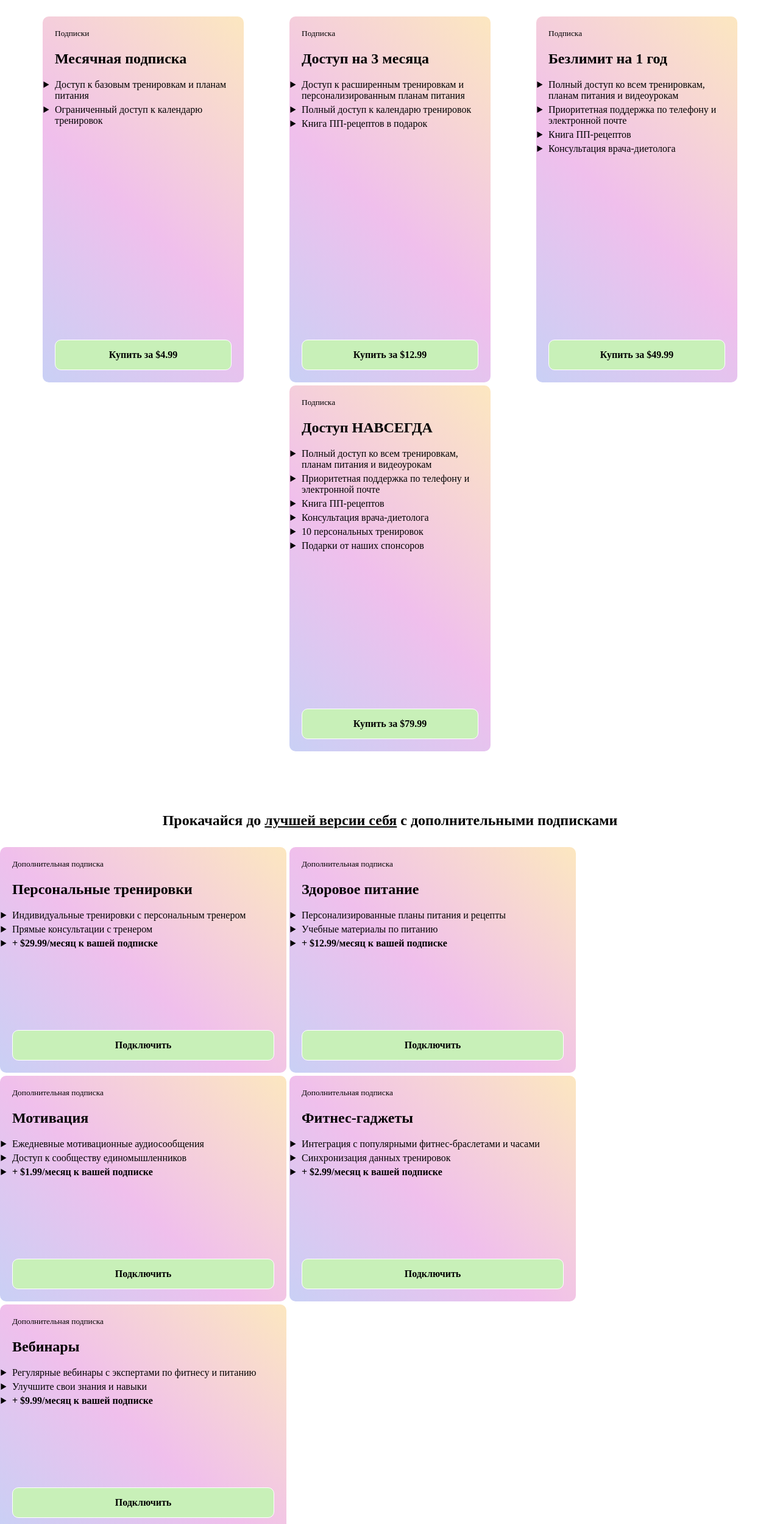
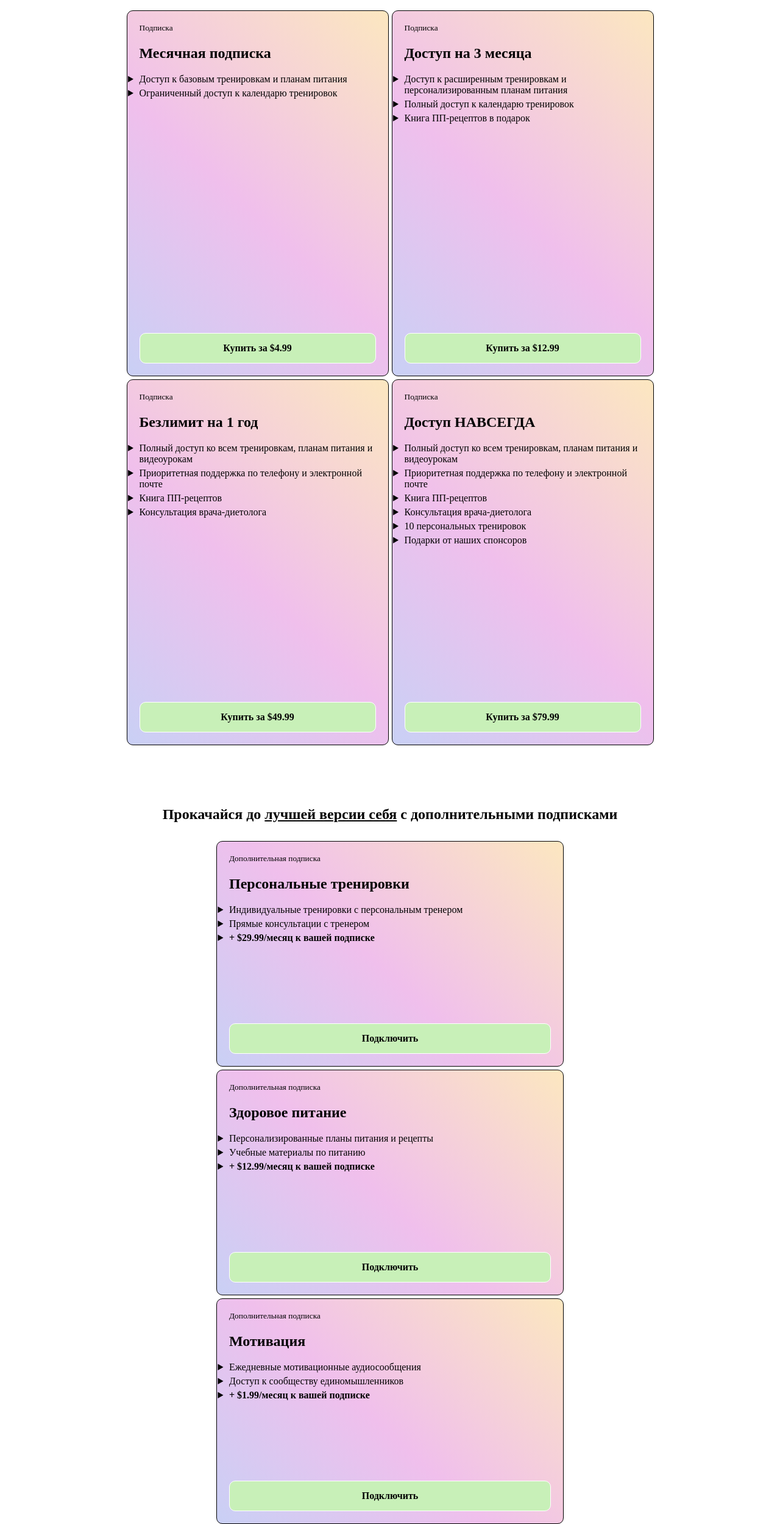
Before and after one commit to Olesyavelikaya/trainee-Anverali, a website built with Vite: page trainee/index.html in a window 1280 px wide. Shown: the part 224-2723 px from the top of the page at 61% size. Built offline with nearby package versions, Linux system fonts and the light colour scheme; files whose address does not match are found by name; a web font is replaced by a local one.

Commit message:
update style

```diff
--- a/trainee/index.html
+++ b/trainee/index.html
@@ -3,8 +3,7 @@
   <head>
     <meta charset="UTF-8" />
     <meta name="viewport" content="width=device-width, initial-scale=1.0" />
-    <link rel="stylesheet" href="style.css" />
-    <link rel="stylesheet" href="normalize.css" />
+    <link rel="stylesheet" href="style/style.css" />
     <title>Trainee Anverali</title>
   </head>
   <body>
@@ -31,10 +30,9 @@
       </div>
       <div class="container_main-subscription">
         <section
-          class="container-cards justify-content-eleny justify-content-center"
-        >
+          class="container-cards container_main-cards">
           <div class="card main-card_size">
-            <small>Подписки</small>
+            <small>Подписка</small>
             <h2 class="title-card">Месячная подписка</h2>
             <ul class="list">
               <li class="card-item">
@@ -100,7 +98,7 @@
               дополнительными подписками
             </h2>
           </div>
-          <div class="container-cards gap-10 justify-content-center">
+          <div class="container-cards gap-10 container_additional-cards">
             <div class="card additional-card_size">
               <small>Дополнительная подписка</small>
               <h2 class="title-card">Персональные тренировки</h2>
--- /dev/null
+++ b/trainee/style/media.css
@@ -0,0 +1,118 @@
+
+
+  @media screen and (min-width: 320px) {
+    .container_main-cards {
+      max-width: 315px;
+      justify-content: center;
+    }
+
+    .main-card_size {
+      width: 300px;
+      height: 600px;
+    }
+
+    .container_additional-cards {
+      max-width: 315px;
+      justify-content: center;
+    }
+
+    .additional-card_size {
+      min-height: 450px;
+      width: 300px;
+    }
+  }
+
+
+
+  @media screen and (min-width: 480px) {
+    .container_main-cards {
+      max-width: 400px;
+      justify-content: center;
+    }
+
+    .main-card_size {
+      width: 400px;
+      height: 600px;
+    }
+
+    .container_additional-cards {
+      max-width: 400px;
+      justify-content: center;
+    }
+
+    .additional-card_size {
+      min-height: 450px;
+      width: 400px;
+    }
+  }
+
+
+  @media screen and (min-width: 630px) {
+    .container_main-cards {
+      max-width: 750px;
+      justify-content: center;
+    }
+
+    .main-card_size {
+      width: 430px;
+      height: 600px;
+    }
+
+    .container_additional-cards {
+      max-width: 750px;
+      justify-content: center;
+    }
+
+    .additional-card_size {
+      min-height: 370px;
+      width: 570px;
+    }
+  }
+
+
+
+
+
+  @media screen and (min-width: 1024px) {
+    .container_main-cards {
+      max-width: 1020px;
+      justify-content: center;
+    }
+
+    .main-card_size {
+      width: 430px;
+      height: 600px;
+    }
+
+    .container_additional-cards {
+      max-width: 1020px;
+      justify-content: center;
+    }
+
+    .additional-card_size {
+      min-height: 370px;
+      width: 570px;
+    }
+  }
+
+  @media  screen and (min-width: 1400px) {
+    .container_main-cards {
+      max-width: 1440px;
+      justify-content: center;
+    }
+
+    .main-card_size {
+      width: 330px;
+      height: 600px;
+    }
+
+    .container_additional-cards {
+      max-width: 1440px;
+      justify-content: center;
+    }
+
+    .additional-card_size {
+      min-height: 370px;
+      width: 470px;
+    }
+  }
--- a/trainee/style.css
+++ b/trainee/style/style.css
@@ -1,67 +1,13 @@
+@import './normalize.css';
+@import './media.css';
 @import url("https://fonts.googleapis.com/css2?family=Wittgenstein:ital,wght@0,400..900;1,400..900&display=swap");
 
 @font-face {
   font-family: "Mavka";
-  src: url("./public/font/\ Mavka.ttf");
+  src: url("font/\ Mavka.ttf");
 }
 
-@media screen and (max-width: 999px) {
-  .justify-content-center {
-    justify-content: center;
-  }
-}
 
-@media screen and (min-width: 1000px) {
-  .justify-content-eleny {
-    justify-content: space-evenly;
-  }
-}
-
-#burger,
-[for="burger"] {
-  display: none;
-}
-
-@media screen and (max-width: 650px) {
-  .header {
-    display: block;
-  }
-
-  [for="burger"] {
-    display: block;
-    height: 50px;
-    width: 50px;
-  }
-
-  [for="burger"]::before {
-    display: inline-block;
-    background: url("/menu.png") no-repeat;
-    background-size: contain;
-    height: 50px;
-    width: 50px;
-
-    cursor: pointer;
-
-    content: "";
-  }
-
-  nav {
-    display: none;
-  }
-
-  #burger:checked + label + nav {
-    display: block;
-  }
-
-  .nav ul {
-    display: block;
-  }
-
-  .nav li {
-    padding-right: 0;
-    padding-left: 0;
-  }
-}
 
 .p-2 {
   padding: 14px 60px;
@@ -142,10 +88,54 @@
   text-decoration: overline;
 }
 
+#burger,
+[for="burger"] {
+  display: none;
+}
+
+@media (min-width: 300px) and (max-width: 650px) {
+
+
+
+  [for="burger"] {
+    display: block;
+    height: 50px;
+    width: 50px;
+  }
+
+  [for="burger"]::before {
+    display: inline-block;
+    background: url("/menu.png") no-repeat;
+    background-size: contain;
+    height: 50px;
+    width: 50px;
+
+    cursor: pointer;
+
+    content: "";
+  }
+
+  nav {
+    display: none;
+  }
+
+  #burger:checked + label + nav {
+    display: block;
+  }
+
+  .nav ul {
+    display: block;
+  }
+
+  .nav li {
+    padding-right: 0;
+    padding-left: 0;
+  }
+}
+
 /* Карточки */
 .container-cards {
   width: 100%;
-  max-width: 1440px;
   margin: 0 auto;
   gap: 5px;
 }
@@ -153,20 +143,15 @@
 .card {
   flex-direction: column;
   padding: 20px;
+  border: 1px solid black;
+  transition: 0.5s;
+  border-radius: 10px;
   background-image: linear-gradient(
     43deg,
     #c9d0f5 0%,
     #f0bfec 46%,
     #fce7c0 100%
   );
-  cursor: pointer;
-  transition: 0.5s;
-  border-radius: 10px;
-}
-
-.main-card_size {
-  width: 330px;
-  height: 600px;
 }
 
 .card:hover {
@@ -187,6 +172,10 @@
   font-size: 16px;
   cursor: pointer;
   color: black;
+}
+
+.button-buy:hover {
+  background-color: rgb(242, 248, 239);
 }
 
 .card-item {
@@ -216,10 +205,6 @@
   margin: 100px 0 30px;
 }
 
-.additional-card_size {
-  min-height: 370px;
-  width: 470px;
-}
 
 .title-additiniol {
   margin-bottom: 30px;
@@ -227,7 +212,7 @@
 
 /* Футер */
 .container-footer {
-  margin-top: 200px;
+  margin-top: 100px;
   border-top: 1px solid rgb(204, 200, 200);
   padding: 25px 0;
   background-image: linear-gradient(
```
Also changed, not shown: trainee/style/normalize.css (renamed from trainee/normalize.css).
